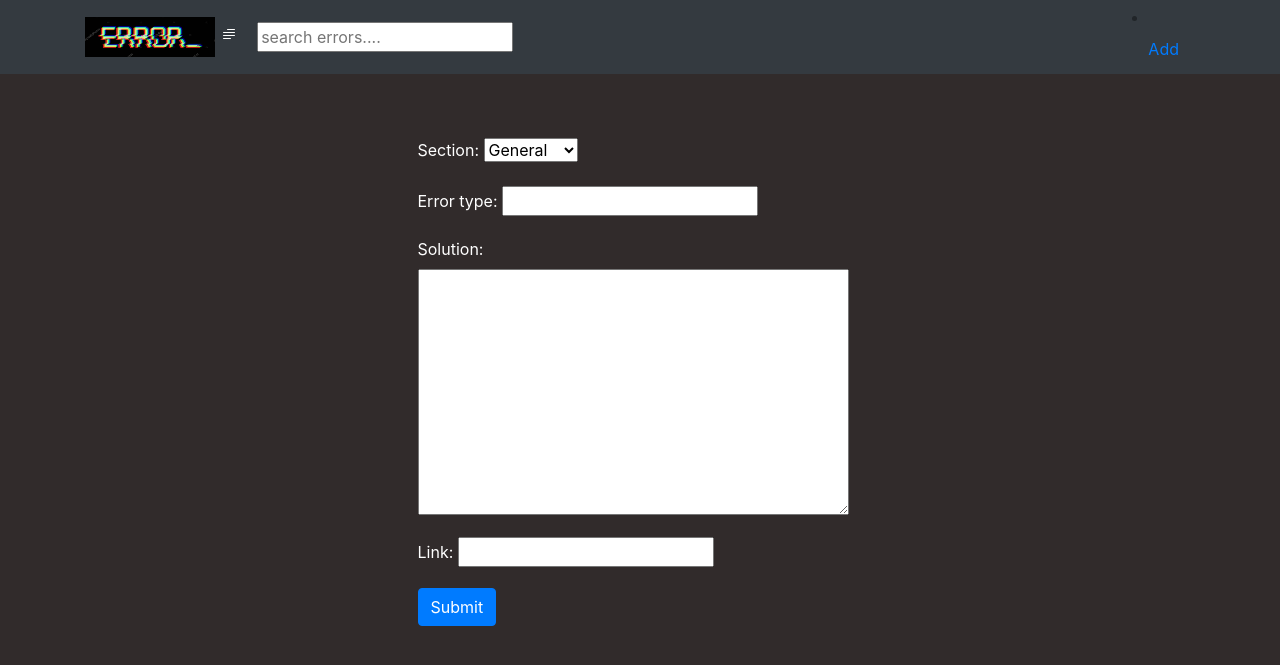
After one commit to iamswayam/Software-AllTimeErrors, a Django app: page /new/ in a window 1280 px wide. The commit adds this page. Shown: the top 665 px of the page. Run offline with Django 4.2, Linux system fonts and the light colour scheme; some libraries are stand-ins or nearby versions.

Commit message:
First stage done

```diff
--- a/errorApp/models.py
+++ b/errorApp/models.py
@@ -15,10 +15,11 @@ Section = (
 
 class allErrors(models.Model):
     serial_no = models.AutoField(primary_key=True)
-    section = models.CharField(max_length=10, choices=Section, default='General')
+    section = models.CharField(
+        max_length=10, choices=Section, default='General')
     error_type = models.CharField(max_length=150, blank=False, null=False)
     solution = models.TextField(max_length=10000, blank=False, null=False)
     link = models.URLField(max_length=10000, blank=True)
 
     def __str__(self):
-        return self.section + ' | ' + self.question
+        return self.section + ' | ' + self.error_type
--- /dev/null
+++ b/errorApp/templates/base.html
@@ -0,0 +1,97 @@
+<!doctype html>
+<html lang="en">
+{% load static %}
+
+  <head>
+    <meta charset="utf-8">
+    <meta name="viewport" content="width=device-width, initial-scale=1, shrink-to-fit=no">
+
+
+    <link rel="stylesheet" href="https://stackpath.bootstrapcdn.com/bootstrap/4.4.1/css/bootstrap.min.css" integrity="sha384-Vkoo8x4CGsO3+Hhxv8T/Q5PaXtkKtu6ug5TOeNV6gBiFeWPGFN9MuhOf23Q9Ifjh" crossorigin="anonymous">
+
+    <link rel="icon" type="image/png"  href="{%  static 'logo1.png' %}">
+    <title>ERRORs</title>
+  </head>
+
+
+  <body>
+
+    <style>
+      body
+       {background-color:rgb(49, 43, 43);}
+  </style>
+
+  	<nav class="navbar navbar-expand-md navbar-dark bg-dark border border-dark py-1">
+      <div class="container">
+          <a class="navbar-brand" href="{% url 'basic' %}">
+               <img src="{%  static 'logo1.png' %}" width="130" height="40" class="d-inline-block align-top">
+              <span><svg xmlns="http://www.w3.org/2000/svg" width="16" height="16" fill="currentColor" class="bi bi-text-paragraph" viewBox="0 0 16 16">
+                  <path fill-rule="evenodd" d="M2 12.5a.5.5 0 0 1 .5-.5h7a.5.5 0 0 1 0 1h-7a.5.5 0 0 1-.5-.5zm0-3a.5.5 0 0 1 .5-.5h11a.5.5 0 0 1 0 1h-11a.5.5 0 0 1-.5-.5zm0-3a.5.5 0 0 1 .5-.5h11a.5.5 0 0 1 0 1h-11a.5.5 0 0 1-.5-.5zm4-3a.5.5 0 0 1 .5-.5h7a.5.5 0 0 1 0 1h-7a.5.5 0 0 1-.5-.5z"/>
+                </svg></span>
+          </a>
+  </button>
+
+  <div class="collapse navbar-collapse" id="navbarSupportedContent">
+    <ul class="navbar-nav mr-auto">
+
+
+
+      <div class="hero-section__search">
+        <form id="searchForm" class="form" action="{% url 'basic' %}" method="get">
+          <div class="form__field">
+            <label for="formInput#search" style="color:rgb(255, 255, 255)"></label>
+            <input class="input input--text" id="formInput#search" type="text" name="search_query"
+              value="{{search_query}}" placeholder="search errors...." />
+          </div>
+          <!-- <input class="btn btn--sub btn--lg" style="color:rgb(255, 255, 255)" type="submit" value="Search" /> -->
+        </form>
+      </div></div>
+
+
+      <li class="nav-item">
+        <a class="nav-link" href="{% url 'new' %}">Add</a>
+      </li>
+
+      {% comment %} <li class="nav-item">
+        <a class="nav-link" href="{% url 'django' %}">Django</a>
+      </li>
+      <li class="nav-item">
+        <a class="nav-link" href="{% url 'python' %}">Python</a>
+      </li>
+      <li class="nav-item">
+        <a class="nav-link" href="{% url 'database' %}">Database</a>
+      </li>
+      <li class="nav-item">
+        <a class="nav-link" href="{% url 'api' %}">Api</a>
+      </li>
+      <li class="nav-item">
+        <a class="nav-link" href="{% url 'aws' %}">Aws</a>
+      </li>
+      <li class="nav-item">
+        <a class="nav-link" href="{% url 'frontend' %}">Frontend</a>
+      </li>
+      <li class="nav-item">
+        <a class="nav-link" href="{% url 'extra' %}">Extra</a>
+      </li>
+      <li class="nav-item">
+        <a class="nav-link" href="{% url 'new' %}"><b>Add</b></a>
+      </li> {% endcomment %}
+
+    </nav>
+
+
+
+    <div class="container">
+
+
+
+	    {% block content %}
+
+		{% endblock %}
+	</div>
+
+    <script src="https://code.jquery.com/jquery-3.3.1.slim.min.js" integrity="sha384-q8i/X+965DzO0rT7abK41JStQIAqVgRVzpbzo5smXKp4YfRvH+8abtTE1Pi6jizo" crossorigin="anonymous"></script>
+    <script src="https://cdnjs.cloudflare.com/ajax/libs/popper.js/1.14.7/umd/popper.min.js" integrity="sha384-UO2eT0CpHqdSJQ6hJty5KVphtPhzWj9WO1clHTMGa3JDZwrnQq4sF86dIHNDz0W1" crossorigin="anonymous"></script>
+    <script src="https://stackpath.bootstrapcdn.com/bootstrap/4.3.1/js/bootstrap.min.js" integrity="sha384-JjSmVgyd0p3pXB1rRibZUAYoIIy6OrQ6VrjIEaFf/nJGzIxFDsf4x0xIM+B07jRM" crossorigin="anonymous"></script>
+  </body>
+</html>
--- /dev/null
+++ b/errorApp/templates/new.html
@@ -0,0 +1,21 @@
+{% extends 'base.html' %}
+{% block content %}
+
+<div class="row justify-content-center mt-5">
+    <div class="col-md-5">
+        {% if error %}
+            <div class="alert alert-danger" role="alert">
+                {{ error }}
+            </div>
+        {% endif %}
+
+    <form method="POST" style= "color:rgb(255, 255, 255)">
+        {% csrf_token %}
+            <div class="form-group"></div>
+
+                {{ form.as_p }}
+
+            <button type="submit" class="btn btn-primary">Submit</button>
+          </form>
+
+{% endblock %}
--- a/errorApp/urls.py
+++ b/errorApp/urls.py
@@ -4,6 +4,7 @@ from . import views
 
 urlpatterns = [
     path('', views.basic, name='basic'),
+    path('new/', views.new, name='new'),
     #     path('new/', views.new, name='new'),
     #     path('django/', views.django, name='django'),
     #     path('python/', views.python, name='python'),
```
Also changed, not shown: errorApp/templates/home.html (+50 -1 lines), errors/settings.py (+6 -1 lines), db.sqlite3, errorApp/migrations/0001_initial.py, errorApp/static/logo1.png (added).
